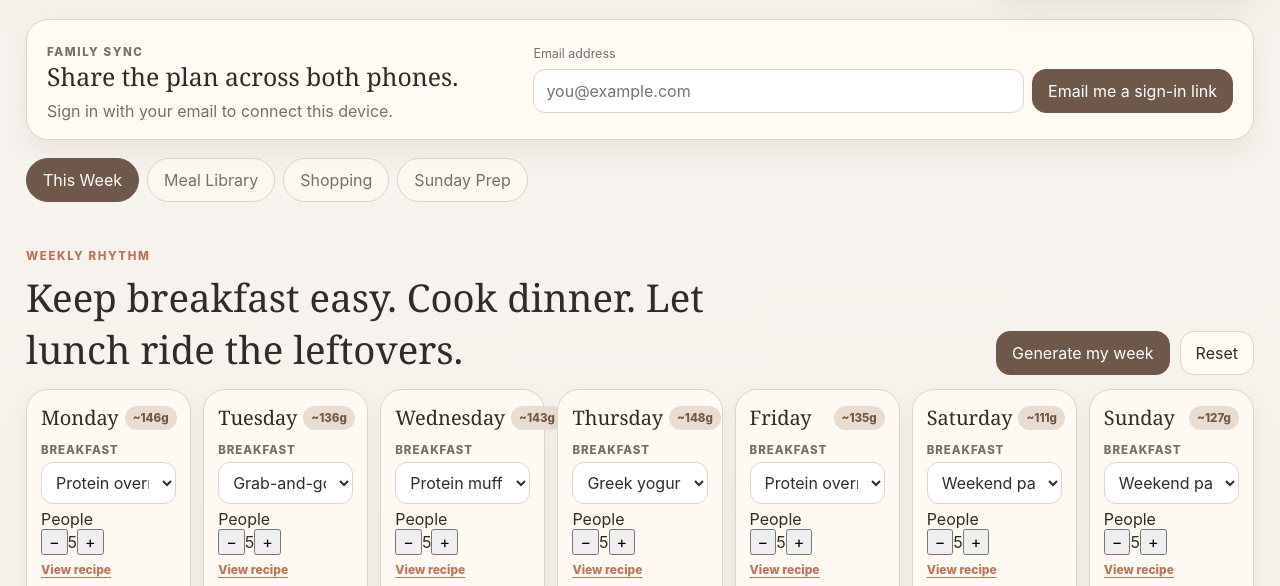
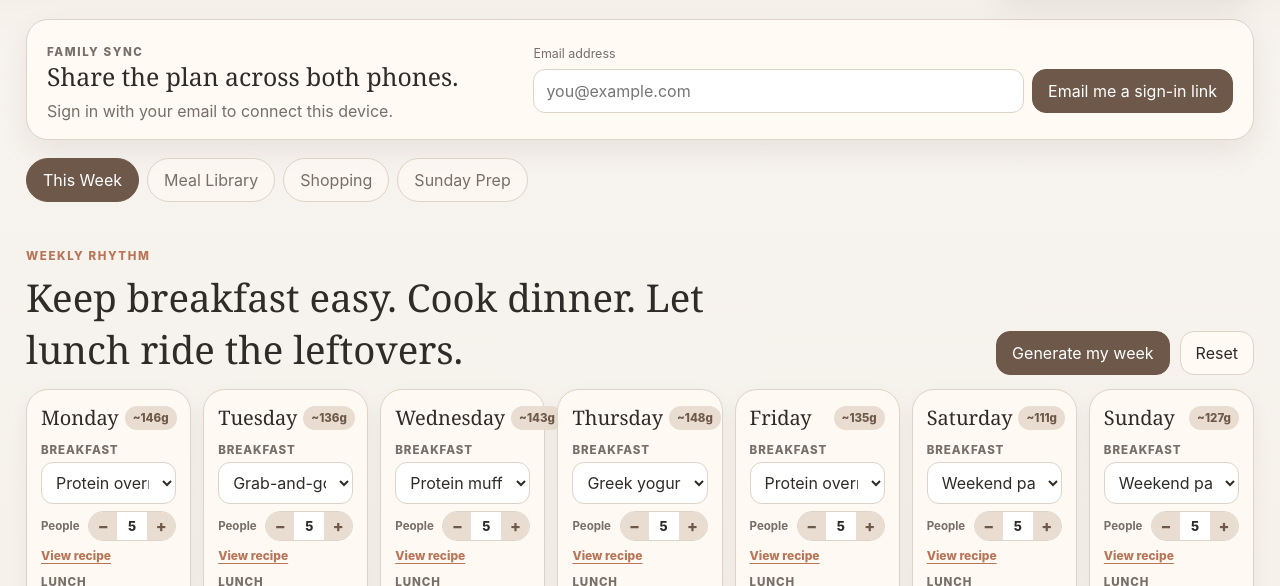
Before and after one commit to jnjunior31/prep-and-plate, a plain HTML site: page index.html in a window 1280 px wide. Shown: the part 199-785 px from the top of the page. Drawn offline with nearby package versions, Linux system fonts and the light colour scheme.

Commit message:
Style per-meal serving controls

```diff
--- a/styles.css
+++ b/styles.css
@@ -48,3 +48,10 @@ h2{font-family:Georgia,serif;font-weight:500;font-size:clamp(1.6rem,3vw,2.6rem);
 @media(max-width:1050px){.week-grid{grid-template-columns:repeat(2,minmax(0,1fr))}.meal-library,.shopping-columns{grid-template-columns:repeat(2,minmax(0,1fr))}}
 @media(max-width:720px){.app-shell{padding:16px}.topbar,.sync-card{grid-template-columns:1fr}.tabs{display:grid;grid-template-columns:repeat(2,minmax(0,1fr));overflow:visible;gap:8px}.tab{width:100%;padding:10px 8px}.section-head{align-items:flex-start;flex-direction:column}.week-grid,.meal-library,.shopping-columns,.prep-list,.recipe-columns{grid-template-columns:1fr}.day-card{padding:16px}.subhead{font-size:.96rem}.recipe-dialog{max-height:96vh}.recipe-sheet{padding:24px 18px}.recipe-close{right:12px;top:12px}.recipe-stats{display:grid}.meal-card footer{align-items:flex-start;flex-direction:column}.inline-form{flex-direction:column}.connected-controls{grid-template-columns:1fr}.sync-card.connected.expanded{padding:14px}.sync-card.connected p{max-width:230px}}
 @media print{.tabs,.actions,.protein-card,.store-toggle-row,.secondary,.primary{display:none!important}.panel{display:block!important;page-break-after:always}.app-shell{max-width:none;padding:0}.week-grid{grid-template-columns:repeat(2,1fr)}body{background:white}.day-card,.meal-card,.store-card,.prep-item{box-shadow:none}}
+
+.serving-control{display:flex;align-items:center;justify-content:space-between;gap:8px;margin-top:2px}
+.serving-control>span{font-size:.72rem;color:var(--muted);font-weight:700}
+.serving-stepper{display:grid;grid-template-columns:28px 30px 28px;align-items:center;border:1px solid var(--line);border-radius:999px;overflow:hidden;background:white}
+.serving-stepper button{width:28px;height:28px;border:0;background:var(--accent-soft);color:var(--accent);font-size:1rem;font-weight:800;line-height:1}
+.serving-stepper button:disabled{opacity:.35;cursor:not-allowed}
+.serving-stepper output{text-align:center;font-size:.8rem;font-weight:800;color:var(--ink)}
```
